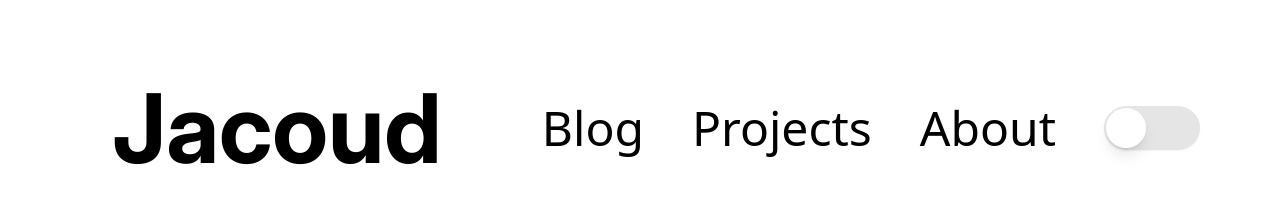
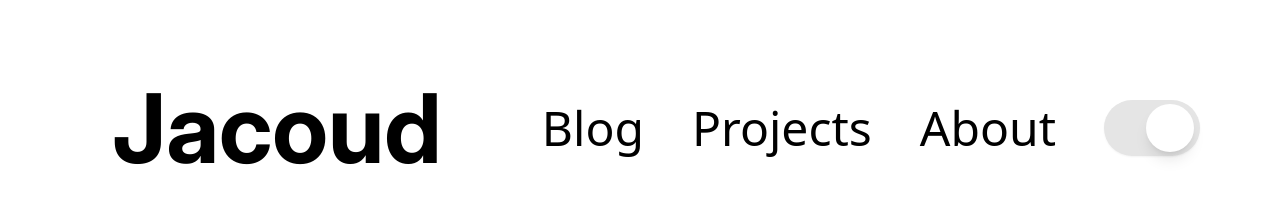
Before and after one commit to mjacoud/jacoud-blog, a Next.js app: page / in a window 1280 px wide. Shown: the top 202 px of the page. Built offline with nearby package versions, Linux system fonts and the light colour scheme.

Commit message:
refactor(switch.tsx):add className prop to switch component

```diff
--- a/src/app/Components/Switch.tsx
+++ b/src/app/Components/Switch.tsx
@@ -6,7 +6,7 @@ import { cn } from "@/lib/utils"
 import { useState, useEffect } from 'react'
 import { useTheme } from 'next-themes'
 
-export const ThemeSwitch = () => {
+export const ThemeSwitch = ({className}: { className?: string }) => {
   const [mounted, setMounted] = useState(false)
   const { theme, setTheme } = useTheme()
   const [checked, setChecked] = useState(false)
@@ -31,7 +31,7 @@ export const ThemeSwitch = () => {
   >(({ className, ...props }, ref) => (
     <SwitchPrimitives.Root
       className={cn(
-        "peer inline-flex h-15 w-24 shrink-0 cursor-pointer items-center rounded-full border-2 border-transparent shadow-sm transition-colors focus-visible:outline-none focus-visible:ring-2 focus-visible:ring-ring focus-visible:ring-offset-2 focus-visible:ring-offset-background disabled:cursor-not-allowed disabled:opacity-50 data-[state=checked]:bg-strongPurple data-[state=unchecked]:bg-input",
+        "peer inline-flex h-15 w-[6.25rem] md:h-12 md:w-28 lg:h-10 lg:w-16 xl:h-14 xl:w-24  shrink-0 cursor-pointer items-center rounded-full border-2 border-transparent shadow-sm transition-colors focus-visible:outline-none focus-visible:ring-2 focus-visible:ring-ring focus-visible:ring-offset-2 focus-visible:ring-offset-background disabled:cursor-not-allowed disabled:opacity-50 data-[state=checked]:bg-orange-400 dark:data-[state=unchecked]:bg-strongPurple data-[state=unchecked]:bg-input",
         className
       )}
       {...props}
@@ -41,7 +41,7 @@ export const ThemeSwitch = () => {
     >
       <SwitchPrimitives.Thumb
         className={cn(
-          "pointer-events-none block h-10 w-10 rounded-full bg-background shadow-lg ring-0 transition-transform data-[state=checked]:translate-x-14 data-[state=unchecked]:translate-x-0 "
+          "pointer-events-none block h-10 w-10 md:h-10 md:w-10 lg:h-9 lg:w-9 xl:h-12 xl:w-12  rounded-full bg-background shadow-lg ring-0 transition-transform data-[state=unchecked]:translate-x-14 md:data-[state=unchecked]:translate-x-16 md:data-[state=checked]:translate-x-0  lg:data-[state=unchecked]:translate-x-0 lg:data-[state=checked]:translate-x-6 xl:data-[state=unchecked]:translate-x-10 xl:data-[state=checked]:translate-x-0  data-[state=checked]:translate-x-0 fadeIn"
         )}
       />
     </SwitchPrimitives.Root>
@@ -49,6 +49,6 @@ export const ThemeSwitch = () => {
   Switch.displayName = SwitchPrimitives.Root.displayName
 
   return (
-    <Switch />
+    <Switch className={className} />
   )
 }
```
